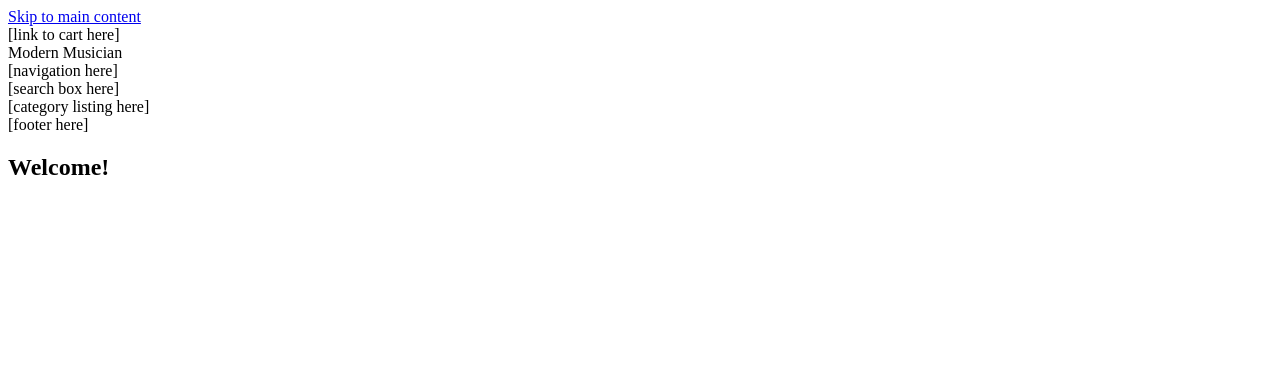
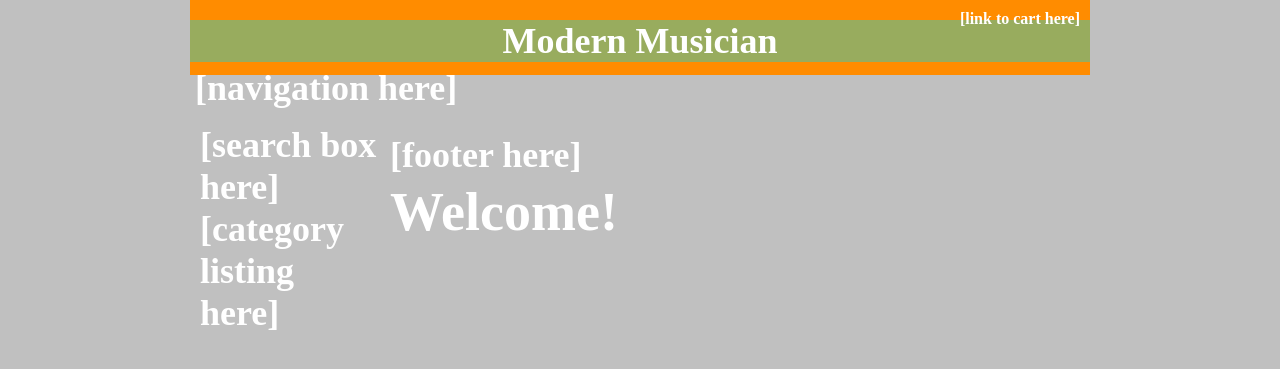
Before and after one commit to gzpgg3x/BegDjEcomm, a Django app: page /catalog/ in a window 1280 px wide. Shown: the top 369 px of the page. Run offline with Django 3.2, Linux system fonts and the light colour scheme; parts of the project's set-up code (start-up, migrations or seed data) failed here and were passed over.

Commit message:
p.33CSSseemsToWork

```diff
--- /dev/null
+++ b/ecomstore/ch2/static/css.css
@@ -0,0 +1,87 @@
+*{
+    margin:0;
+    padding:0;
+}
+html{
+    font-size:medium;
+}
+html,body{
+    background-color:Silver;
+}
+.cb{
+    clear:both;
+}
+.fr{
+    float:right;
+}
+.fl{
+    float:left;
+}
+.bn{
+    border:none;
+}#main{
+    margin: 0 auto;
+    width:900px;
+    background-color:White;
+}
+.bannerIEPadder, .sidebarIEPadder, .contentIEPadder{
+    padding:10px;
+}
+.navIEPadder, .footerIEPadder{
+    padding:5px;
+}
+#banner{
+    width:900px;
+    height:75px;
+    background-color:DarkOrange;
+    color:White;
+    font-size:36px;
+    font-weight:bold;
+    position:relative;
+}
+div.cart_box{
+    position:absolute;
+    top:10px;
+    right:10px;
+    font-size:medium;
+}
+div.cart_box a{
+    color:white;
+}
+#sidebar{
+    width:200px;
+    float:left;;
+}
+#content{
+    width:700px;
+    float:left;
+}
+#footer{
+    clear:both;
+    background-color:#98AC5E;
+    color:White;
+    text-align:center;
+}
+
+
+
+
+
+
+a.skip_link{
+
+
+
+     position:absolute;
+
+
+
+     left:-1000px;
+
+
+
+     top:-1000px;
+
+
+
+}
--- a/ecomstore/ecomstore/settings.py
+++ b/ecomstore/ecomstore/settings.py
@@ -2,6 +2,7 @@
 
 import os
 
+PROJECT_PATH = os.path.dirname(os.path.abspath(__file__))
 DEBUG = True
 TEMPLATE_DEBUG = DEBUG
 
@@ -63,7 +64,8 @@
 # Don't put anything in this directory yourself; store your static files
 # in apps' "static/" subdirectories and in STATICFILES_DIRS.
 # Example: "/var/www/example.com/static/"
-STATIC_ROOT = ''
+# STATIC_ROOT = ''
+STATIC_ROOT = os.path.join(PROJECT_PATH, 'static')
 
 # URL prefix for static files.
 # Example: "http://example.com/static/", "http://static.example.com/"
--- a/ecomstore/ecomstore/templates/base.html
+++ b/ecomstore/ecomstore/templates/base.html
@@ -1,5 +1,6 @@
 <!DOCTYPE html PUBLIC "-//W3C//DTD XHTML 1.0 Strict//EN" "XHTML1-s.dtd" ><html xmlns="http://www.w3.org/1999/xhtml" xml:lang="en" lang="en">
 <head>
+    <link rel="Stylesheet" type="text/css" href="/static/css.css" />
     <meta http-equiv="Content-Type" content="text/html; charset=utf-8" />
     <title>{% block title %}{% if page_title %}{{ page_title }} - {% endif %}{{ site_name }}{% endblock %}</title>
     <meta name="keywords" content="{{ meta_keywords }}" />
--- a/ecomstore/ecomstore/urls.py
+++ b/ecomstore/ecomstore/urls.py
@@ -1,6 +1,8 @@
 from django.conf.urls import *
 from ch2.models import *
 from ch2.views import catalog
+
+from ecomstore import settings
 
 # from django.conf.urls import patterns, include, url
 
@@ -25,5 +27,7 @@
 # urlpatterns += patterns('',
 urlpatterns = patterns('',
     #other commented code here
-    (r'^catalog/$', 'ch2.views.home'),
+    # (r'^catalog/$', 'ch2.views.home'),
+    (r'^catalog/?', 'ch2.views.home'),
+    (r'^static/(?P<path>.*)$', 'django.views.static.serve', { 'document_root' : 'C:/Users/fpan/PY-Programs/BegDjEComm/ecomstore/ecomstore/static/' }),
 )
```
